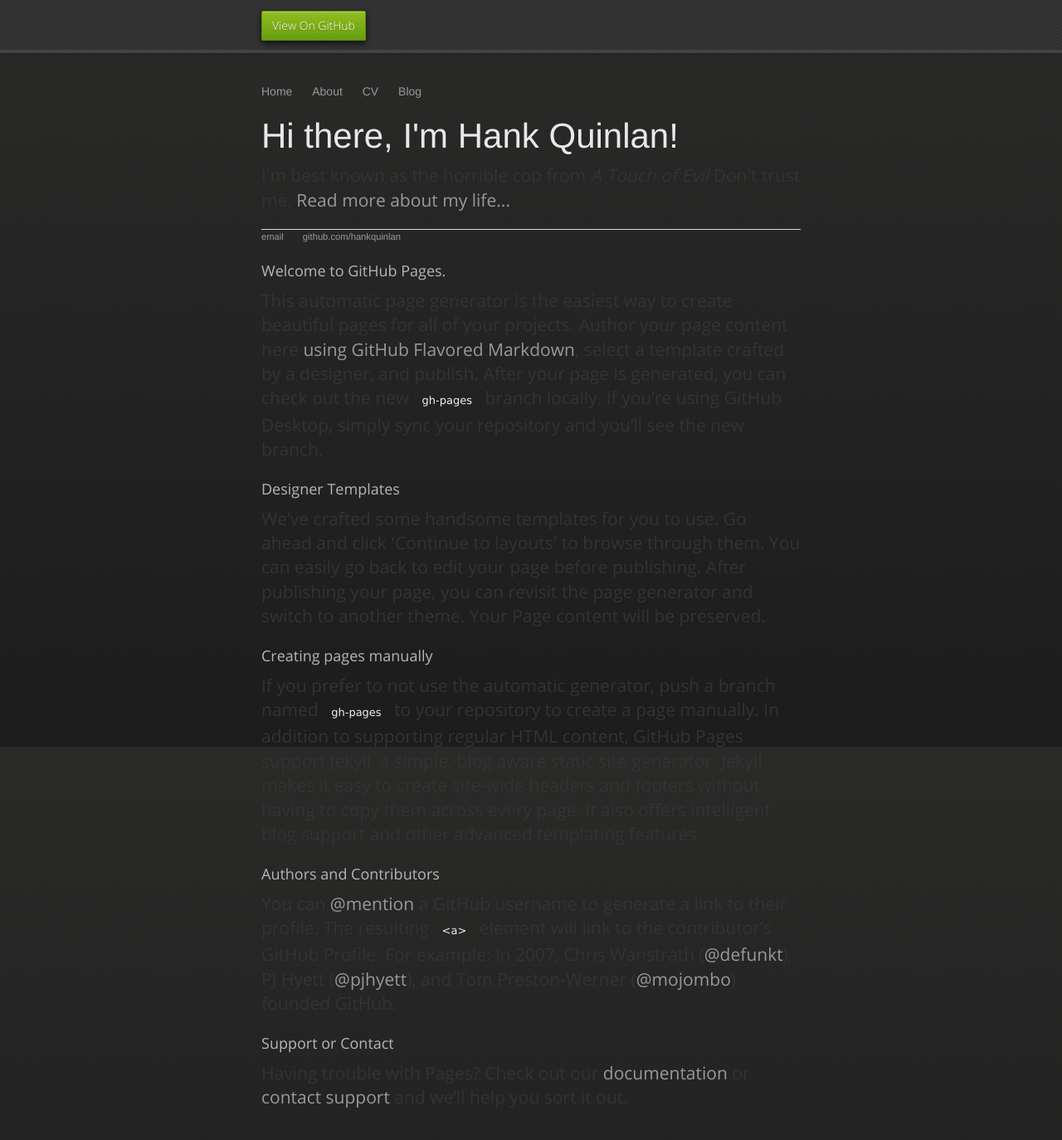
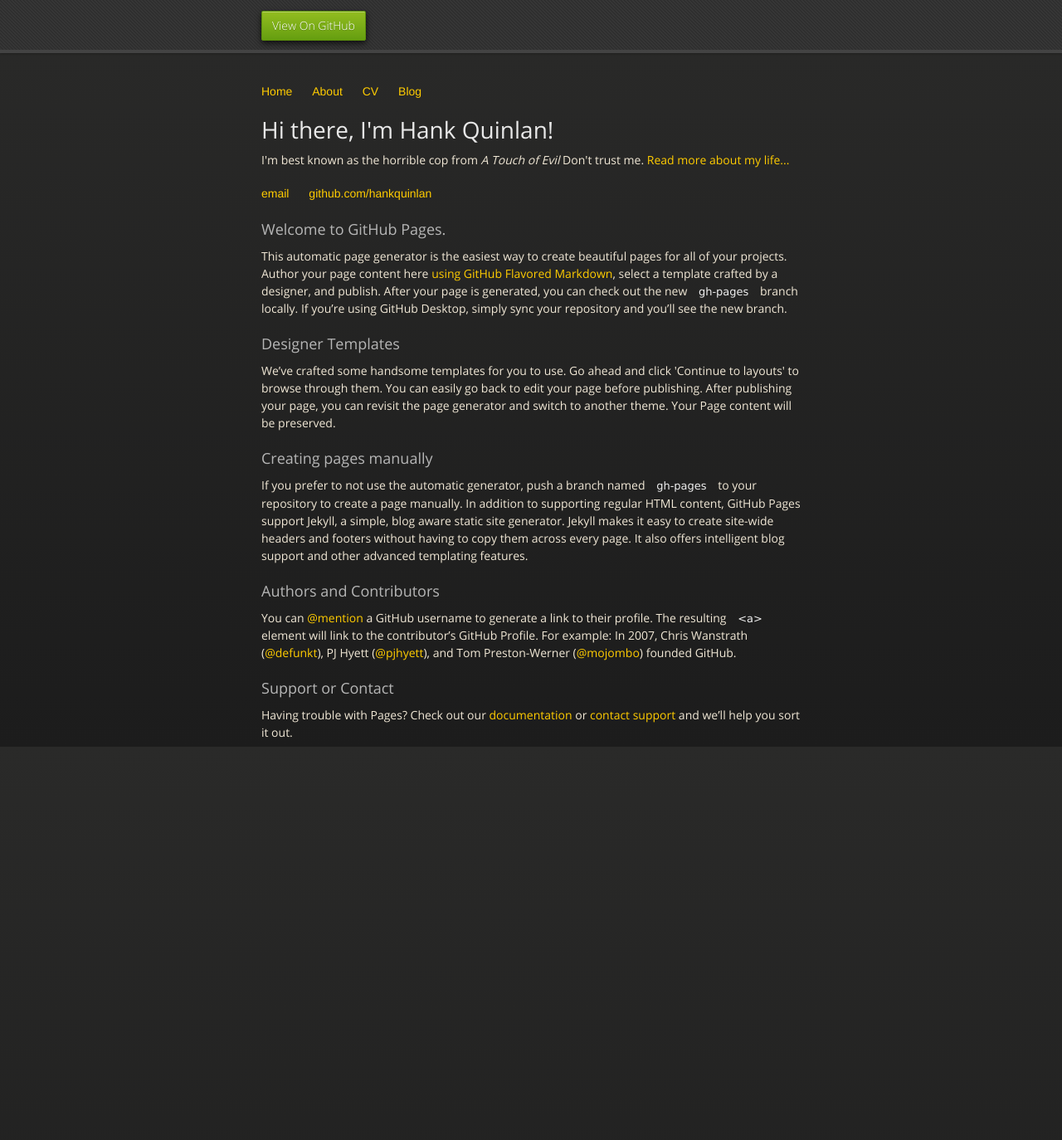
Before and after one commit to ntuanhung/ntuanhung.github.io, a Jekyll site: the page built from index.html, in a window 1280 px wide and 1400 px high. Shown: the top 1374 px of the window at 83% size. Built offline with Jekyll 4.4.1, drawn with Linux system fonts in a browser that asks for light colours; nearby versions of some CDN libraries.

Commit message:
Update main.css

```diff
--- a/css/main.css
+++ b/css/main.css
@@ -1,36 +1,13 @@
-body {
-    margin: 60px auto;
-    width: 70%;
-}
 nav ul, footer ul {
     font-family:'Helvetica', 'Arial', 'Sans-Serif';
     padding: 0px;
     list-style: none;
     font-weight: bold;
 }
+
 nav ul li, footer ul li {
     display: inline;
     margin-right: 20px;
-}
-a {
-    text-decoration: none;
-    color: #999;
-}
-a:hover {
-    text-decoration: underline;
-}
-h1 {
-    font-size: 3em;
-    font-family:'Helvetica', 'Arial', 'Sans-Serif';
-}
-p {
-    font-size: 1.5em;
-    line-height: 1.4em;
-    color: #333;
-}
-footer {
-    border-top: 1px solid #d5d5d5;
-    font-size: .8em;
 }
 
 ul.posts {
```
